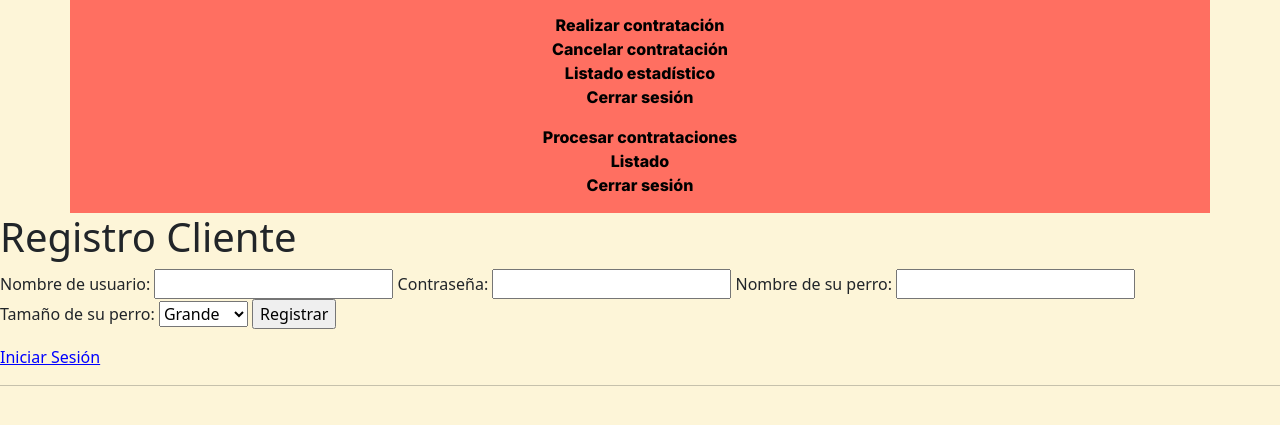
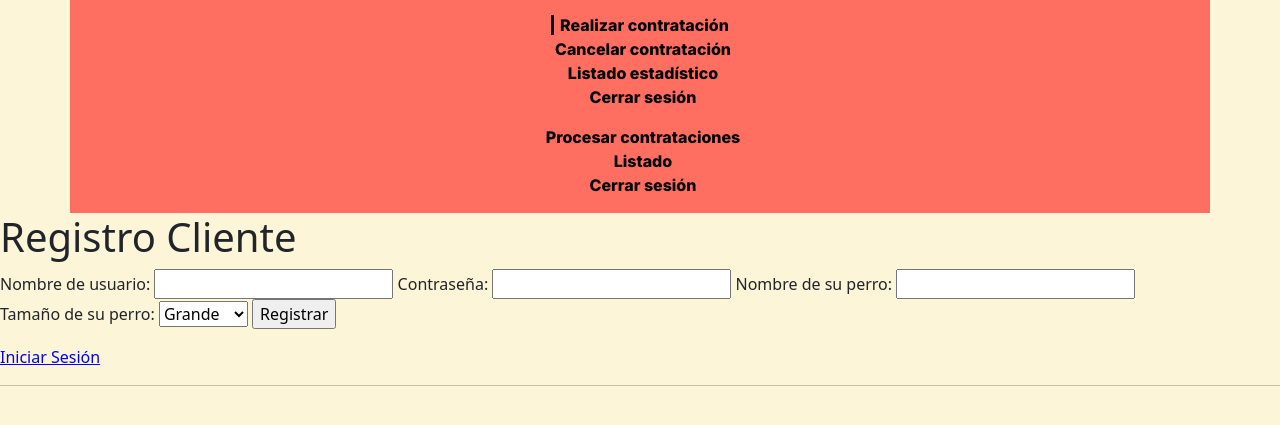
Before and after one commit to emiesposito4/ObligatorioP1, a plain HTML site: page index.html in a window 1280 px wide. In both pictures the pointer is over the link "Realizar contratación". Shown: the part 215-640 px from the top of the page. Drawn offline with nearby package versions, Linux system fonts and the light colour scheme.

Commit message:
bordes links navbar

```diff
--- a/src/css/estilo.css
+++ b/src/css/estilo.css
@@ -19,6 +19,11 @@ header nav ul li a {
   color: var(--Texto) !important;
   font-family: "Inter";
   font-weight: 800;
+  padding-left: 6px;
+}
+
+header nav ul li a:hover {
+  border-left: 3px solid var(--Texto);
 }
 
 
```
